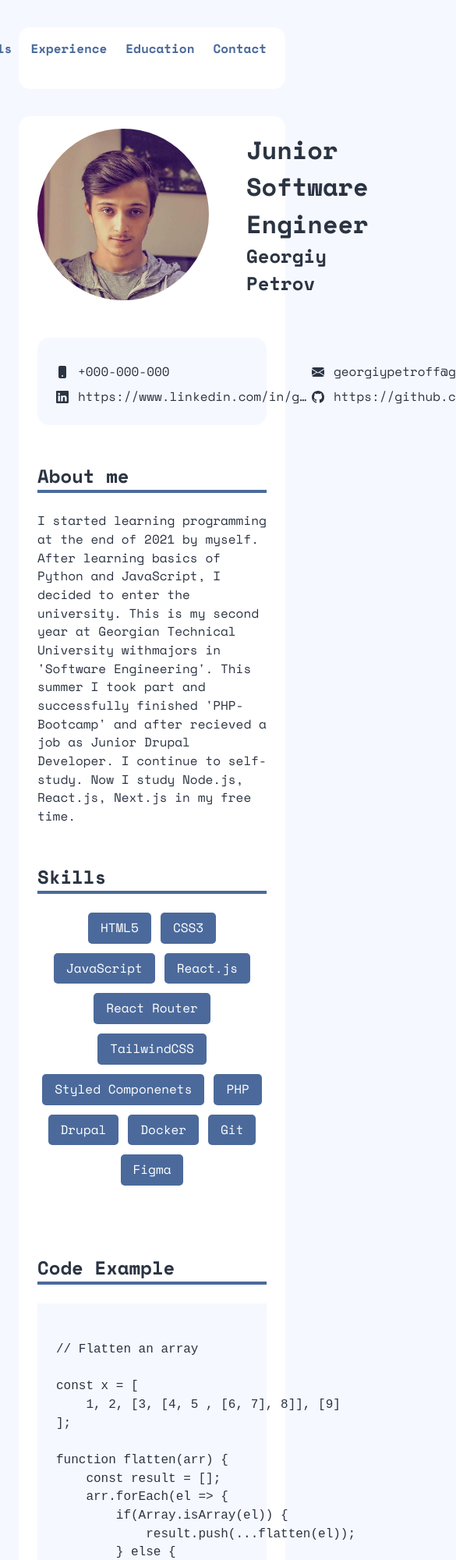
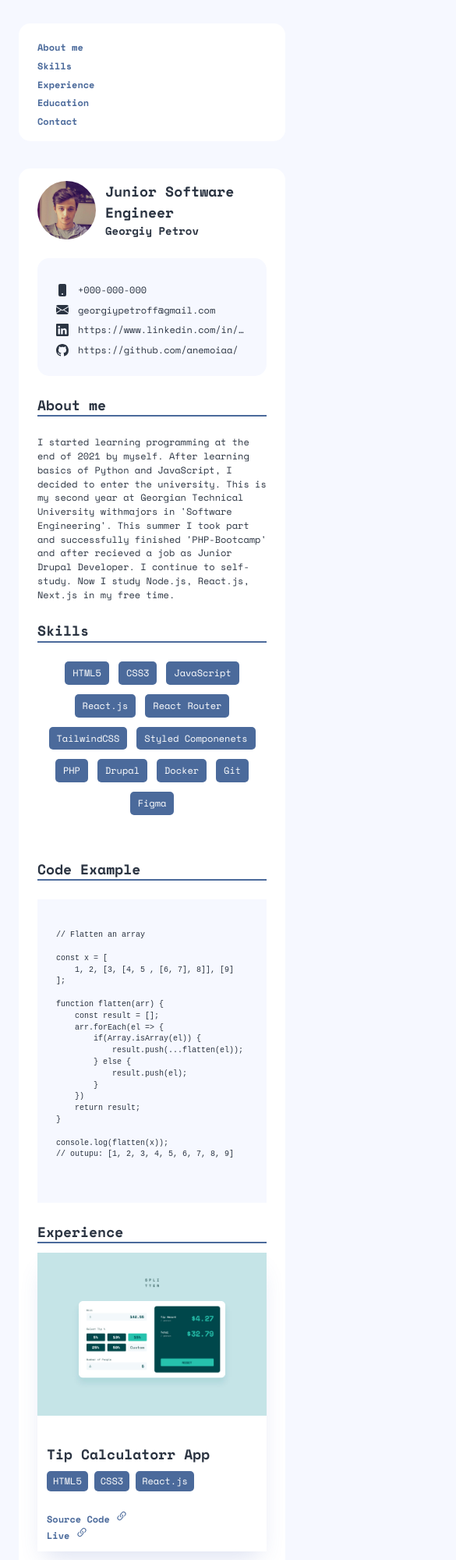
Before and after one commit to Anemoiaa/rsschool-cv, a plain HTML site: page index.html in a window 390 px wide. Shown: the top 2000 px of the page at 78% size, 585 px wide, since content can reach past the window. Drawn offline with nearby package versions, Linux system fonts and the light colour scheme.

Commit message:
feat: add resposive

```diff
--- a/index.html
+++ b/index.html
@@ -47,7 +47,7 @@
                             <a class="contacts__link" href="mailto:georgiypetroff@gmail.com">georgiypetroff@gmail.com</a>
                         </li>
                         <li class="contacts__item">
-                            <svg xmlns="http://www.w3.org/2000/svg" width="16" height="16" fill="currentColor" class="bi bi-linkedin" viewBox="0 0 16 16">
+                            <svg style="min-width: 16px" xmlns="http://www.w3.org/2000/svg" width="16" height="16" fill="currentColor" class="bi bi-linkedin" viewBox="0 0 16 16">
                                 <path d="M0 1.146C0 .513.526 0 1.175 0h13.65C15.474 0 16 .513 16 1.146v13.708c0 .633-.526 1.146-1.175 1.146H1.175C.526 16 0 15.487 0 14.854V1.146zm4.943 12.248V6.169H2.542v7.225h2.401zm-1.2-8.212c.837 0 1.358-.554 1.358-1.248-.015-.709-.52-1.248-1.342-1.248-.822 0-1.359.54-1.359 1.248 0 .694.521 1.248 1.327 1.248h.016zm4.908 8.212V9.359c0-.216.016-.432.08-.586.173-.431.568-.878 1.232-.878.869 0 1.216.662 1.216 1.634v3.865h2.401V9.25c0-2.22-1.184-3.252-2.764-3.252-1.274 0-1.845.7-2.165 1.193v.025h-.016a5.54 5.54 0 0 1 .016-.025V6.169h-2.4c.03.678 0 7.225 0 7.225h2.4z"/>
                             </svg>
                             <a class="contacts__link" href="https://www.linkedin.com/in/georgiy-petrov-74669b238/">https://www.linkedin.com/in/georgiy-petrov-74669b238/</a>
--- a/style.css
+++ b/style.css
@@ -47,6 +47,11 @@ body {
     background-color:  rgb(246 248 255);
 }
 
+@media (max-width: 1024px) {
+    .body {
+        font-size: 12px;
+    }
+}
 
 .wrapper {
     height: 100%;
@@ -56,11 +61,18 @@ body {
     padding: 0 24px;
 }
 
+
 .header {
     margin-top: 35px;
     padding: 16px 24px;
     background-color: #fff;
     border-radius: 15px;
+}
+
+@media (max-width: 1024px) {
+    .header {
+        margin-top: 30px;
+    }
 }
 
 .header__menu {
@@ -74,6 +86,17 @@ body {
 
 .menu__item {
     margin-left: 24px;
+}
+
+@media (max-width: 1024px) {
+    .menu__list {
+        flex-direction: column;
+    }
+    .menu__item {
+        margin-left: 0;
+        margin-top: 6px;
+        font-size: 12px;
+    }
 }
 
 .menu__item:hover {
@@ -100,6 +123,13 @@ body {
     border-bottom: 4px solid #4B6A9B;
 }
 
+@media (max-width: 1024px) {
+    .section-title {
+        font-size: 18px;
+        border-width: 2px;
+    }
+}
+
 .name-and-position {
     display: flex;
     flex-direction: row-reverse;
@@ -123,6 +153,24 @@ body {
     max-height: 220px;
     border-radius: 50%;
 }
+
+@media (max-width: 1024px) {
+    .name-and-position__title {
+        margin-left: 12px;
+        font-size: 18px;
+        font-weight: bold;
+    }
+
+    .name-and-position__title h2 {
+        font-size: 14px;
+    }
+
+    .name-and-position__image {
+        max-width: 75px;
+        max-height: 75px;
+    }
+}
+
 
 .contacts {
     margin-top: 48px;
@@ -152,6 +200,21 @@ body {
     color: inherit
 }
 
+@media (max-width: 1024px) {
+    .contacts {
+        margin-top: 24px
+    }
+    .contacts__list  {
+        display: flex;
+        flex-direction: column;
+    }
+
+    .contacts__item {
+        width: 100%;
+        font-size: 12px;
+    }
+}
+
 .contacts__link:hover {
     text-decoration: underline;
 }
@@ -164,6 +227,15 @@ body {
 
 .about-me__body {
     margin-top: 24px;
+}
+
+@media (max-width: 1024px) {
+    .about-me {
+        margin-top: 24px;
+    }
+    .about-me {
+        font-size: 12px;
+    }
 }
 
 .skills {
@@ -189,6 +261,17 @@ body {
     color: #fff;
 }
 
+@media (max-width: 1024px) {
+    .skills {
+        margin-top: 24px;
+    }
+
+    .skills__item {
+        padding: 6px 10px;
+        font-size: 12px;
+    }
+}
+
 .code-example {
     margin-top: 88px;
 }
@@ -199,6 +282,16 @@ body {
     margin-top: 24px;
     padding: 24px 24px;
     background-color: rgb(246 248 255);
+}
+
+@media (max-width: 1024px) {
+    .code-example {
+        margin-top: 56px;
+    }
+
+    .code-example pre {
+        font-size: 10px;
+    }
 }
 
 .exp {
@@ -221,6 +314,22 @@ body {
 
 .exp__item:nth-child(even) {
     place-self: self-end;
+}
+
+@media (max-width: 1024px) {
+    .exp {
+        margin-top: 24px;
+    }
+
+    .exp__list {
+        margin-top: 12px;
+        gap: 48px;
+    }
+
+    .exp__item {
+        max-height: none;
+        padding: 0;
+    }
 }
 
 .item-exp__body {
@@ -272,6 +381,35 @@ body {
     transition: 200ms linear;
 }
 
+@media (max-width: 1024px) {
+    .item-exp__body {
+        flex-direction: column;
+    }
+
+    .item-exp__image {
+        width: 100%;
+        height: auto;
+    }
+
+    .item-exp__title {
+        font-size: 18px;
+    }
+
+    .item-exp__list {
+        margin-top: 8px;
+        gap: 8px
+    }
+
+    .item-exp__item {
+        font-size: 12px;
+    }
+
+    .item-exp__links {
+        font-size: 12px;
+    }
+
+}
+
 .education {
     margin-top: 48px;
 }
@@ -292,6 +430,21 @@ body {
     font-weight: 400;
 }
 
+@media (max-width: 1024px) {
+    .education {
+        margin-top: 24px;
+    }
+
+    .education__list {
+        margin-top: 12px;
+        padding-right: 0px;
+    }
+
+    .education__item {
+        font-size: 12px;
+    }
+}
+
 .lang {
     margin-top: 48px;
 }
@@ -302,6 +455,17 @@ body {
 
 .lang__item {
     font-weight: bold;
+}
+
+@media (max-width: 1024px) {
+    .lang {
+        margin-top: 24px;
+    }
+
+    .lang__list {
+        margin-top: 12px;
+        font-size: 12px;
+    }
 }
 
 .footer {
@@ -342,3 +506,20 @@ body {
 .foooter__link {
     color: #4B6A9B;
 }
+
+@media (max-width: 1024px) {
+    .footer {
+        font-size: 12px;
+    }
+
+    .footer__container {
+        width: 100%;
+    }
+    .footer__logo {
+        width: 50px;
+    }
+
+    .footer__time {
+        position: absolute;
+    }
+}
```
